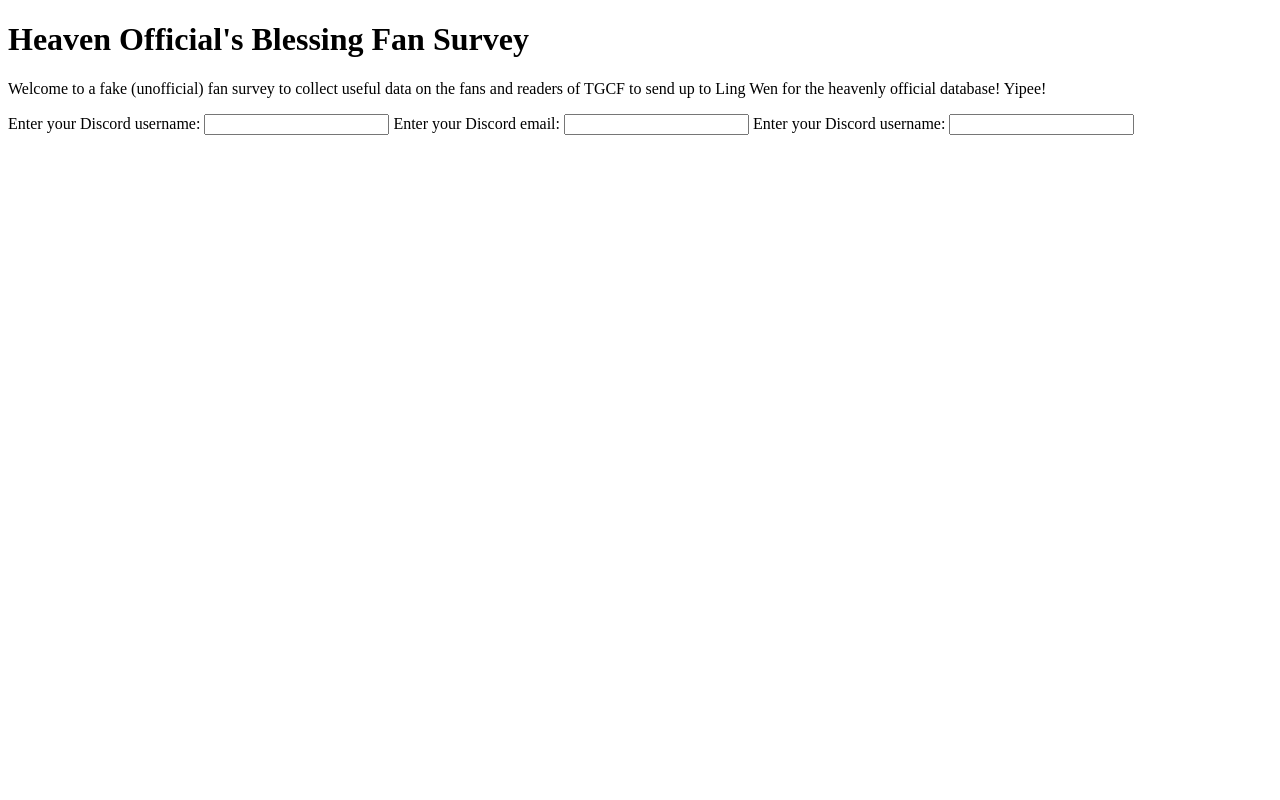
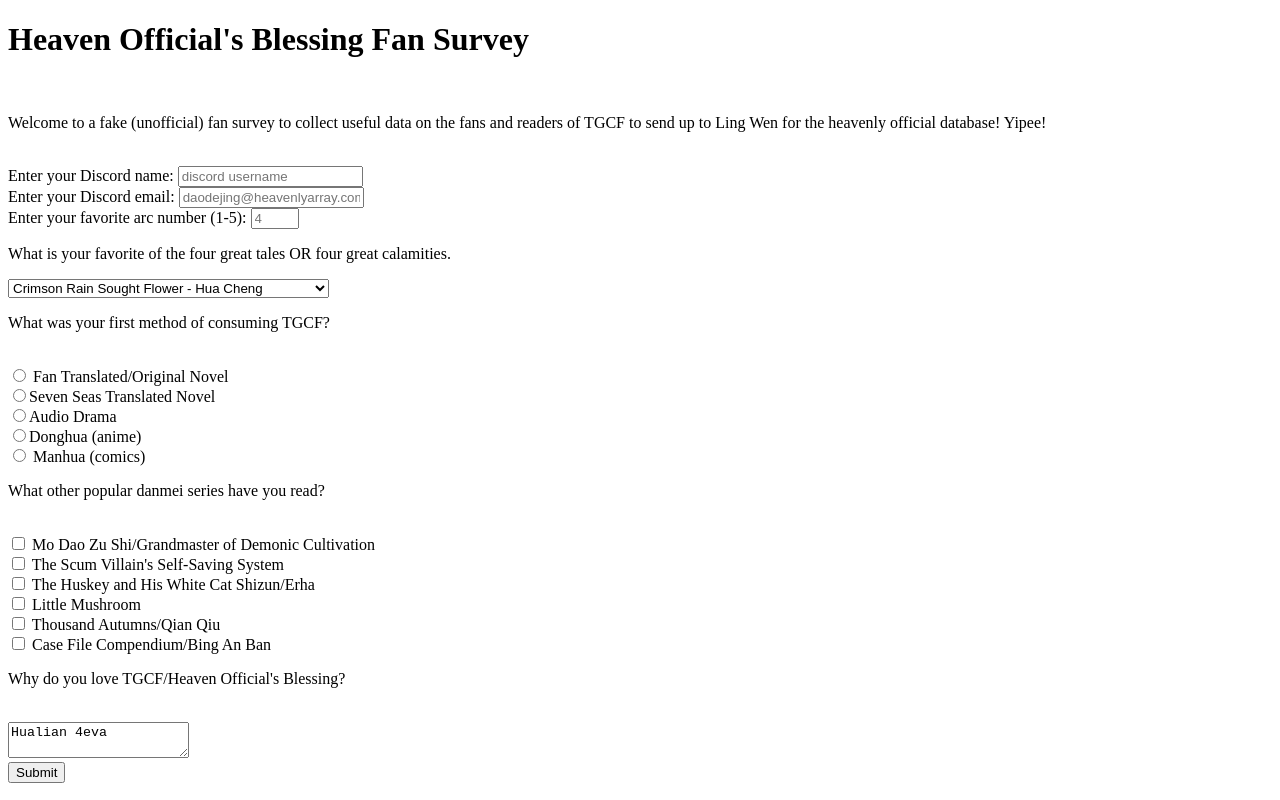
Before and after one commit to GowNanSA/Mini-HTML-Trainings, a plain HTML site: page forum1/index.html in a window 1280 px wide. Drawn offline with Linux system fonts and the light colour scheme.

Commit message:
tgcf propaganda

```diff
--- a/forum1/index.html
+++ b/forum1/index.html
@@ -6,27 +6,62 @@
     <link rel="stylesheet" href="styles.css" />
   </head>
   <body>
-    <h1 id="title">Heaven Official's Blessing Fan Survey</h1>
-    <p id="description">Welcome to a fake  (unofficial) fan survey to collect useful data on the fans and readers of TGCF to send up to Ling Wen for the heavenly official database! Yipee! </p>
+    <h1 id="title">Heaven Official's Blessing Fan Survey</h1><br>
+    <p id="description">Welcome to a fake (unofficial) fan survey to collect useful data on the fans and readers of TGCF to send up to Ling Wen for the heavenly official database! Yipee! </p><br>
+
 
 
 
    <form id="survey-form">
-     <label for="username">
-       Enter your Discord username: <input id="name" required>
-   </label>
-   <label for="email">
-       Enter your Discord email: <input id="email" type="email" required
-       >
-   </label>
-   <label for="username">
-       Enter your Discord username: <input id="name" required>
+     <label for="username" id="name-label">
+       Enter your Discord name: <input id="name" placeholder="discord username" required>
+   </label><br>
+   <label for="email" id="email-label" >
+       Enter your Discord email: <input id="email" type="email" placeholder="daodejing@heavenlyarray.com" required>
+   </label><br>
+  <label for="number" id="number-label">
+       Enter your favorite arc number (1-5): <input type="number" id="number" placeholder=4 min=1 max=5 required>
+   </label><br>
+
+<label for="tale-calamity" id="favorite-tale-calamity">
+  <p>What is your favorite of the four great tales OR four great calamities. </p>
+       <select id="dropdown">
+         <option value="Crimson Rain Sought Flower">Crimson Rain Sought Flower - Hua Cheng</option>
+        <option value="Ship Sinking Black Water">Ship Sinking Black Water - He Xuan</option>
+        <option value="Night Touring Green Lantern">Night Touring Green Lantern - Qi Rong</option>
+        <option value="White No-Face">White No-Face - Bai Wuxiang</option>
+        <option value="The God-Pleasing Crown Prince">The God-Pleasing Crown Prince - Xie Lian</option>
+        <option value="The Young Lord Who Poured Wine">The Young Lord Who Poured Wine - Shi Qingxuan</option>
+        <option value="The Princess Who Slit Her Throat">The Princess Who Slit Her Throat - Yushi Huang</option>
+        <option value="The General Who Broke His Sword">The General Who Broke His Sword - Pei Ming</option>
+         </select>
+   </label><br>
+
+   <label for="method">
+    <p> What was your first method of consuming TGCF? </p><br>
+     <label><input name="method" value="novel" id="method" type="radio"> Fan Translated/Original Novel </label><br>
+     <label>
+       <input name="method"  value="novel2" id="method" type="radio">Seven Seas Translated Novel</label><br>
+     <label>
+      <input name="method" value="ad" id="method" type="radio">Audio Drama</label><br>
+      <label><input name="method" value="donghua" id="method" type="radio">Donghua (anime)</label><br>
+      <label><input name="method"  value="manhua" id="method" type="radio"> Manhua (comics) </label><br>
    </label>
 
 
+  <label for="danmei series">
+    <p>What other popular danmei series have you read?</p> <br>
+    <input type="checkbox" value="mdzs"> Mo Dao Zu Shi/Grandmaster of Demonic Cultivation <br>
+    <input type="checkbox" value="svsss"> The Scum Villain's Self-Saving System <br>
+    <input type="checkbox" value="erha"> The Huskey and His White Cat Shizun/Erha <br>
+    <input type="checkbox" value="lm"> Little Mushroom <br>
+    <input type="checkbox" value="qq"> Thousand Autumns/Qian Qiu <br>
+    <input type="checkbox" value="cfc"> Case File Compendium/Bing An Ban <br>
+   <p> Why do you love TGCF/Heaven Official's Blessing? </p><br>
+    <textarea>Hualian 4eva</textarea> <br>
+     <input type="submit" value="Submit" />
+   </form>
 
-
-   </form>
 
   </body>
 </html>
```
